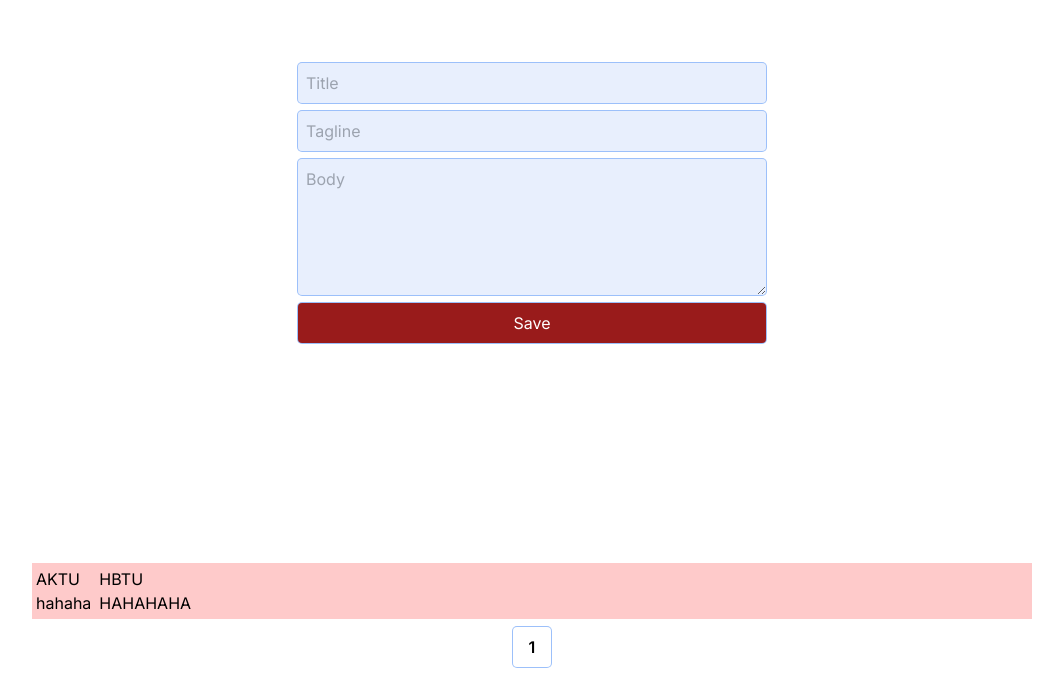
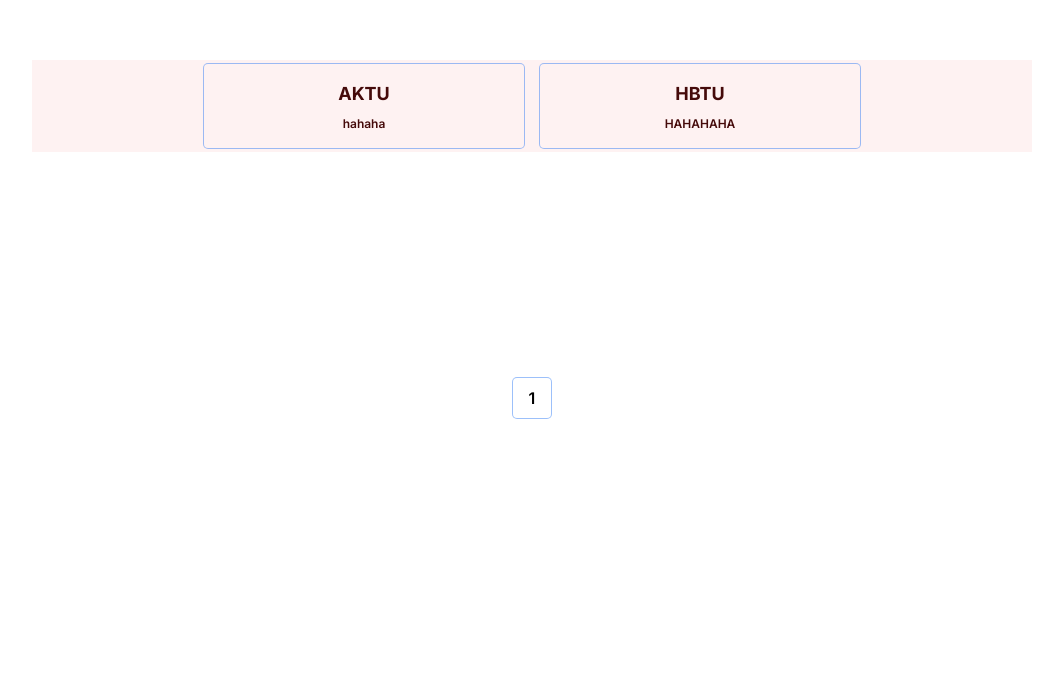
Before and after one commit to abhis12321/ecowiser-assignment, a Next.js app: page / in a window 1280 px wide. Shown: the part 157-832 px from the top of the page, without its empty margins (108-1171 px from the left). After the commit the page ends 800 px from the top, so only its background shows below. Built offline with nearby package versions, Linux system fonts and the light colour scheme.

Commit message:
Some styling added

```diff
--- a/src/app/_component/NodesContainer.js
+++ b/src/app/_component/NodesContainer.js
@@ -3,7 +3,7 @@ import NoteBox from './NoteBox';
 
 export default function NoteList({ notes}) {
     return (
-        <div className="w-[98%] max-w-[1000px] mx-auto flex gap-2 overflow-auto p-1 bg-red-200">
+        <div className="w-[98%] max-w-[1000px] mx-auto flex flex-wrap gap-4 justify-center items-center overflow-auto p-1 bg-red-50">
             {notes.map((note , index) => (
                 <NoteBox key={index} note={note} />
             ))}
--- a/src/app/_component/NoteBox.js
+++ b/src/app/_component/NoteBox.js
@@ -2,9 +2,9 @@ import React from 'react'
 
 export default function NoteBox({note}) {
   return (
-    <div>
-      <h3 className="">{note.title}</h3>
-      <p className="">{note.tagline}</p>
+    <div className='ring-1 rounded p-4 min-w-[320px] flex gap-2 flex-col items-center justify-center'>
+      <h3 className="text-lg font-bold text-red-950">{note.title}</h3>
+      <p className="text-xs text-red-950 font-semibold">{note.tagline}</p>
     </div>
   )
 }
--- a/src/app/_component/PaginationHandler.js
+++ b/src/app/_component/PaginationHandler.js
@@ -1,6 +1,6 @@
 import React from 'react';
 
-export default function PaginationHandler({ totalNotes , paginate }) {
+export default function PaginationHandler({ totalNotes, paginate }) {
     const pageNumbers = [];
 
     for (let i = 1; i <= Math.ceil(totalNotes / 6); i++) {
@@ -8,7 +8,6 @@ export default function PaginationHandler({ totalNotes , paginate }) {
     }
 
     return (
-        <footer>
         <div className="w-[98%] max-w-[1000px] mx-auto p-2 flex items-center justify-center gap-2 overflow-auto">
             {pageNumbers.map((number) => (
                 <div key={number} className="ring-1 rounded py-2 px-4 w-fit font-semibold hover:bg-green-600/40 hover:ring-violet-600 hover:text-violet-900">
@@ -18,6 +17,5 @@ export default function PaginationHandler({ totalNotes , paginate }) {
                 </div>
             ))}
         </div>
-        </footer>
     );
 };
--- a/src/app/page.js
+++ b/src/app/page.js
@@ -20,8 +20,8 @@ export default function page() {
   }
 
   return (
-    <div>
-      <NoteForm />
+    <div className='h-[100vh] flex flex-col items-center justify-evenly w-full'>
+      {/* <NoteForm /> */}
       <NoteList notes={currentNotes} />
       <PaginationHandler paginate={paginate} totalNotes={notes.length} />
     </div>
```
Lines whose indentation alone changed are shown as unchanged.
